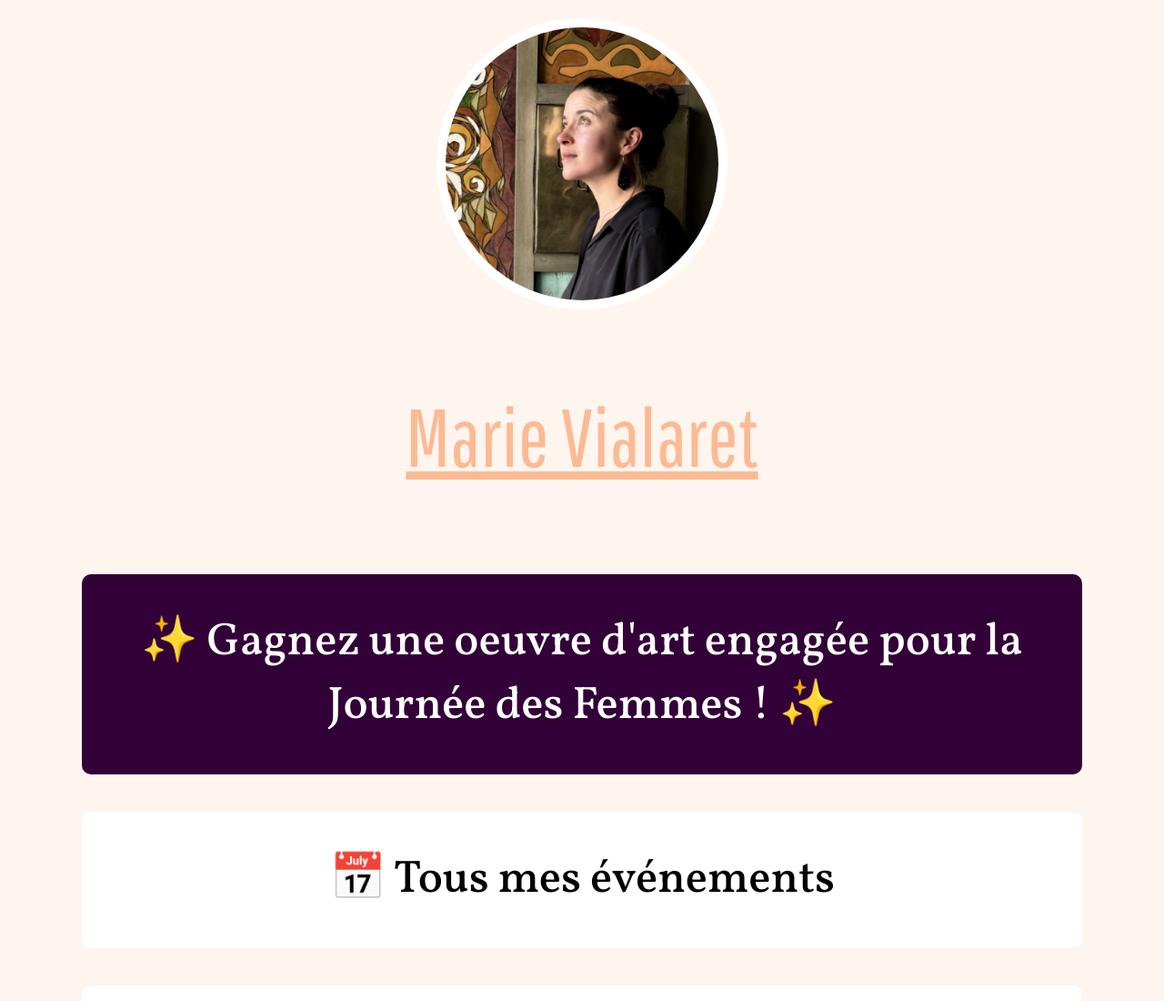
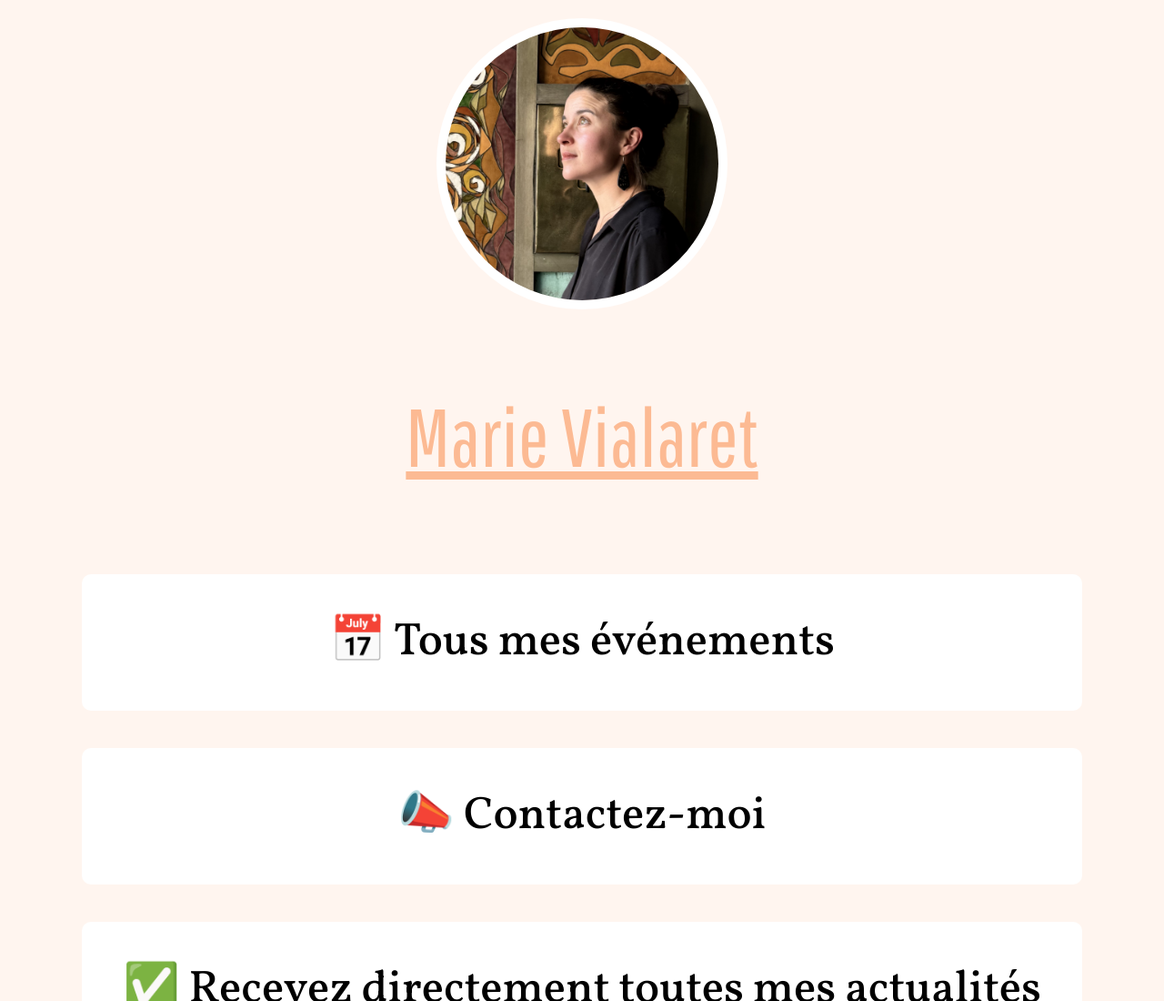
Before and after one commit to marievlrt/marievialaret-static-website, a plain HTML site: page igtree_marievlrt.html in a window 1280 px wide. Shown: the top 1100 px of the page at 91% size. Drawn offline with Linux system fonts and the light colour scheme.

Commit message:
Suppression lien fundraiser

```diff
--- a/igtree_marievlrt.html
+++ b/igtree_marievlrt.html
@@ -44,7 +44,6 @@
     </header>
     <!-- Main: -->
     <main>
-        <a href="https://www.helloasso.com/associations/association-tpa/formulaires/2?_gl=1%2axwgyam%2a_gcl_au%2aOTA0MTUyODcxLjE3MzQ5OTM2NDQ."><h2 class="color-link">✨ Gagnez une oeuvre d'art engagée pour la Journée des Femmes ! ✨</h2></a><br>
         <a href="index.html"><h2>&#x1F4C5; Tous mes événements</h2></a><br>
         <a href="mailto:marievialaret@gmail.com"><h2>&#128227; Contactez-moi</h2></a><br>
         <a href="inscription_liste_diff.html"><h2>&#9989; Recevez directement toutes mes actualités</h2></a>
```
